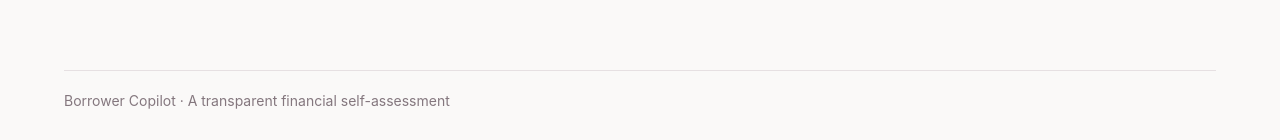
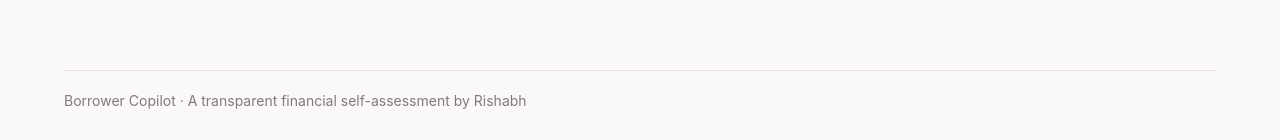
Before and after one commit to codewithrishabh09/borrower-copilot, a React (Vite) app: page / in a window 1280 px wide. Shown: the part 966-1106 px from the top of the page. Built offline with nearby package versions, Linux system fonts and the light colour scheme.

Commit message:
Added the author name in the footer.

```diff
--- a/src/pages/Home.tsx
+++ b/src/pages/Home.tsx
@@ -153,7 +153,7 @@ export default function Home({ onStart }: HomeProps) {
 
         {/* Footer */}
         <footer className="border-t border-[#E6E0E2] pt-5 text-sm text-[#84777E]">
-          Borrower Copilot · A transparent financial self-assessment
+          Borrower Copilot · A transparent financial self-assessment by Rishabh
         </footer>
       </div>
     </main>
```
